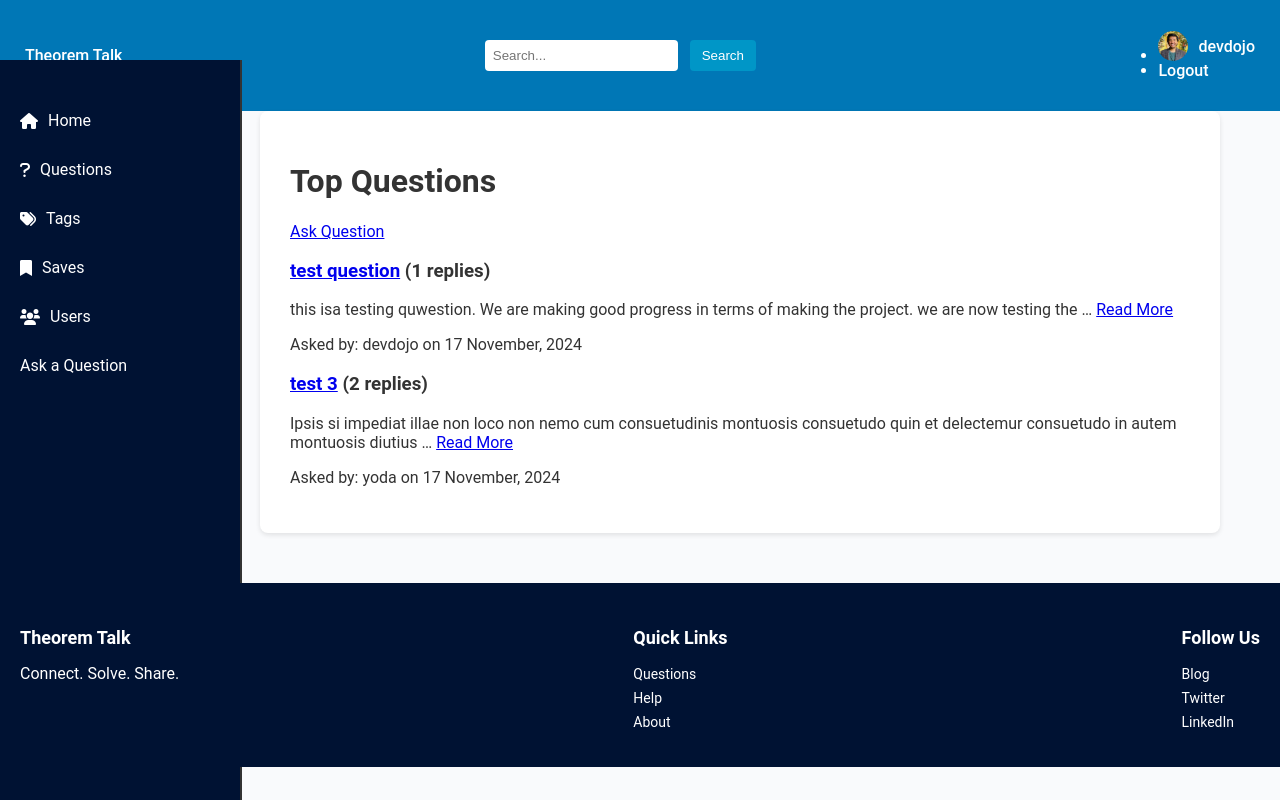
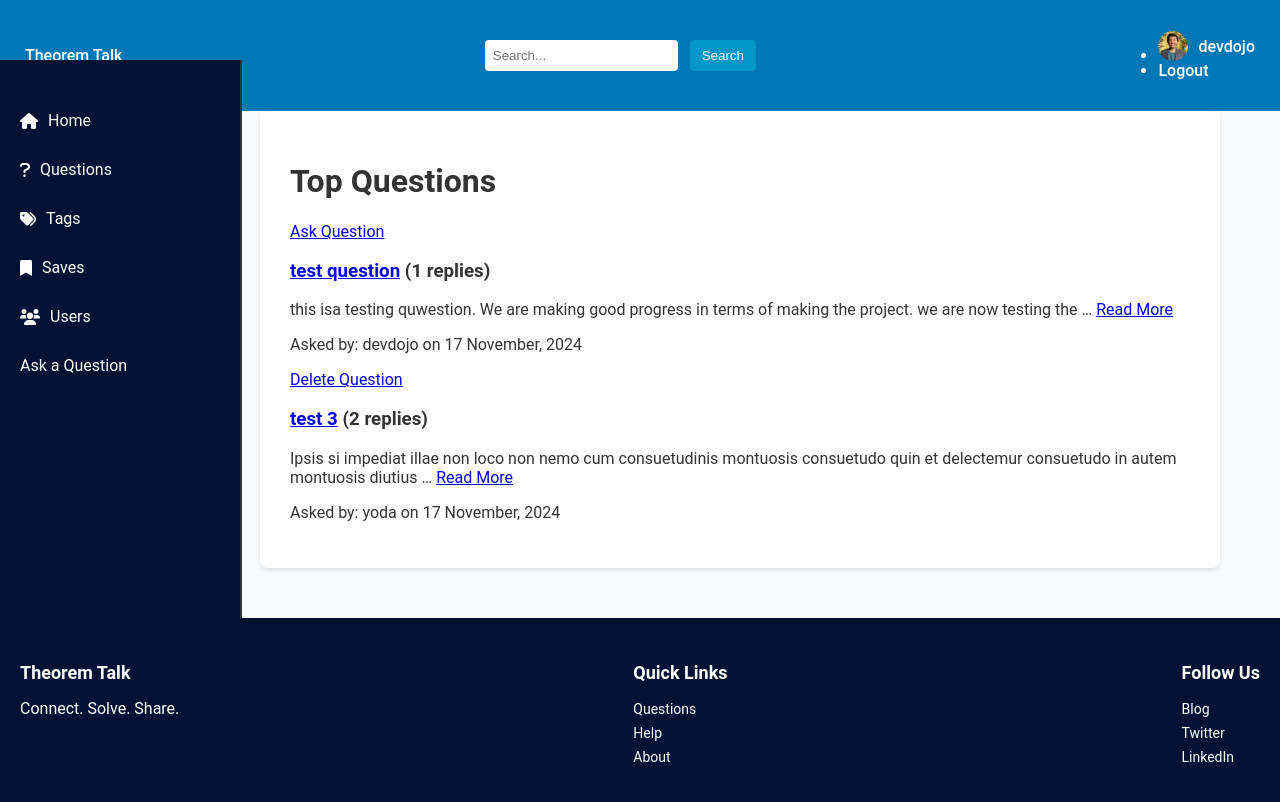
Before and after one commit to Ruddraw/TheoremTalk, a Django app: page /questions/ in a window 1280 px wide. Run offline with Django 5.2, Linux system fonts and the light colour scheme; a user stored in the database is signed in; data comes from the database, SQL or seed files in the repository; both versions use the stored data as it was after the commit.

Commit message:
user can delet their question

```diff
--- a/base/templates/base/question_list.html
+++ b/base/templates/base/question_list.html
@@ -31,6 +31,14 @@
         </p>
         <p>Asked by: {{ question.user.username }} on {{ question.date_created|date:"j F, Y" }}</p>
       </div>
+
+        <!-- Delet the question -->
+        <div class="delete-question">
+          {% if question.user == user %}
+              <a href="{% url 'base:question_delete' question.pk %}" class="btn btn-danger">Delete Question</a>
+          {% endif %}
+      </div>
+
     {% empty %}
       <p>No questions available yet.</p>
     {% endfor %}
--- a/base/urls.py
+++ b/base/urls.py
@@ -22,8 +22,11 @@
   # The <int:pk> part captures the primary key of the question and passes it to the view
   path('questions/<int:pk>', views.QuestionDetailView.as_view(), name="question_detail"),
 
-  # Add this line for updating a question
+  # updating a question
   path('questions/<int:pk>/edit', views.QuestionUpdateView.as_view(), name="question_update"),
+
+  # deleting the quesiton
+  path('questions/<int:pk>/delete/', views.QuestionDeleteView.as_view(), name='question_delete'),
 
 
 
--- a/base/views.py
+++ b/base/views.py
@@ -2,13 +2,17 @@
 
 # Import necessary modules from Django
 from django.shortcuts import render, get_object_or_404
+from django.urls import reverse_lazy
 from django.views.generic import ListView, DetailView, CreateView, UpdateView
 from .models import Question
 from django.core.exceptions import PermissionDenied
 from django.shortcuts import redirect
-from .models import Question, Reply
 from .forms import ReplyForm
 from django.db.models import Count
+from django.views.generic.edit import DeleteView
+
+
+
 
 # Home view function to render the homepage
 def home(request):
@@ -144,3 +148,18 @@
         """
         form.instance.user = self.request.user
         return super().form_valid(form)
+
+class QuestionDeleteView(DeleteView):
+    """
+    View to delete a question.
+    Ensures that only the question's author can delete it.
+    """
+    model = Question
+    template_name = 'base/question_confirm_delete.html'
+    success_url = reverse_lazy('base:question_list')
+
+    def get_object(self, queryset=None):
+        question = super().get_object(queryset)
+        if question.user != self.request.user:
+            raise PermissionDenied("You are not allowed to delete this question.")
+        return question
```
Also changed, not shown: base/templates/base/question_confirm_delete.html (added, +13 -0 lines), base/templates/base/question_detail.html (+7 -0 lines), db.sqlite3.
